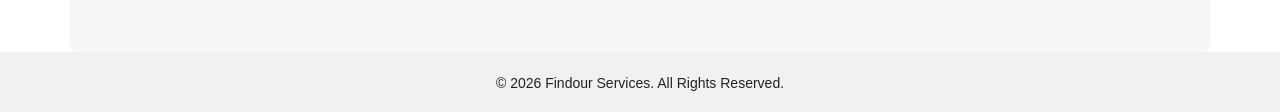
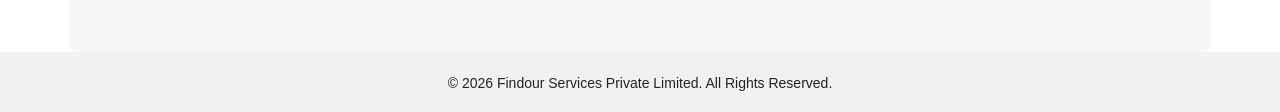
Before and after one commit to bhopals-ctrl/findour-services, a plain HTML site: page index.html in a window 1280 px wide. Shown: the part 1658-1770 px from the top of the page. Drawn offline with Linux system fonts and the light colour scheme.

Commit message:
Update index.html

```diff
--- a/index.html
+++ b/index.html
@@ -133,7 +133,7 @@
 </section>
 
 <footer>
-  © 2026 Findour Services. All Rights Reserved.
+  © 2026 Findour Services Private Limited. All Rights Reserved.
 </footer>
 
 </body>
```
